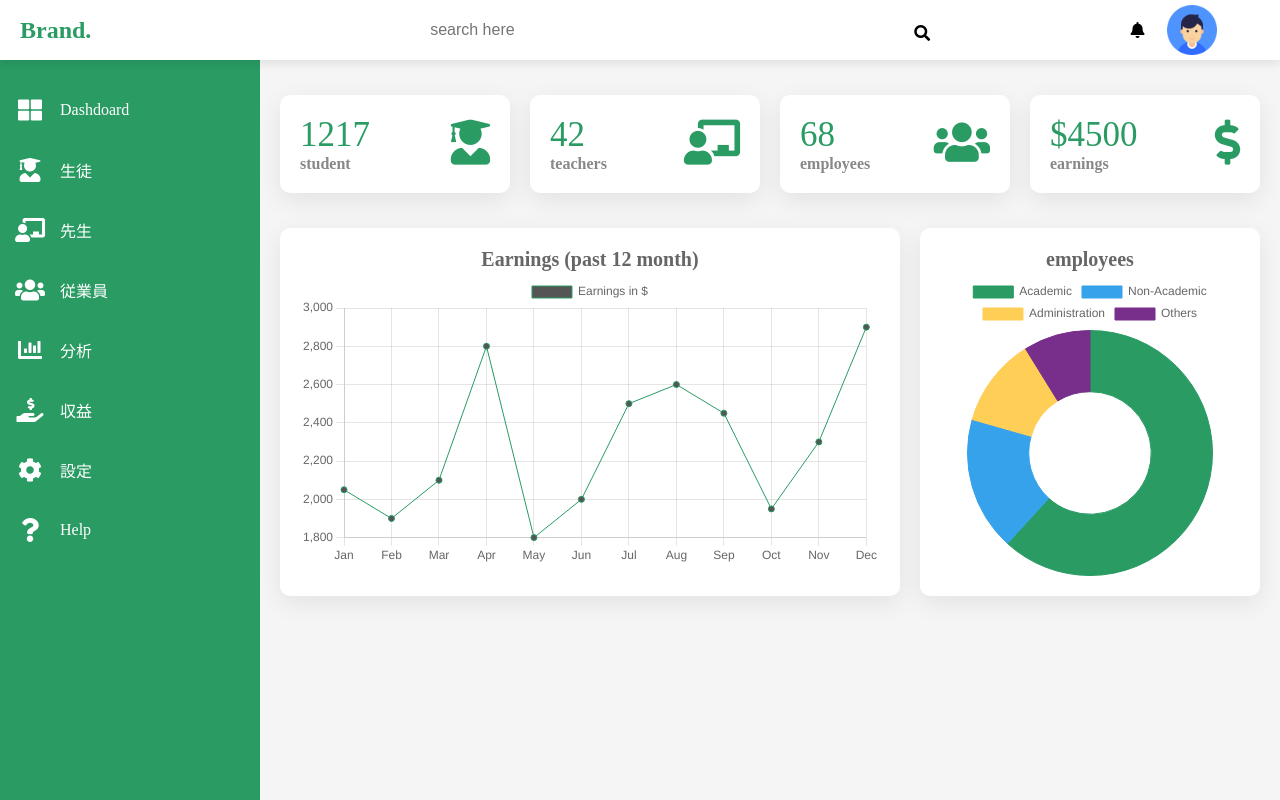
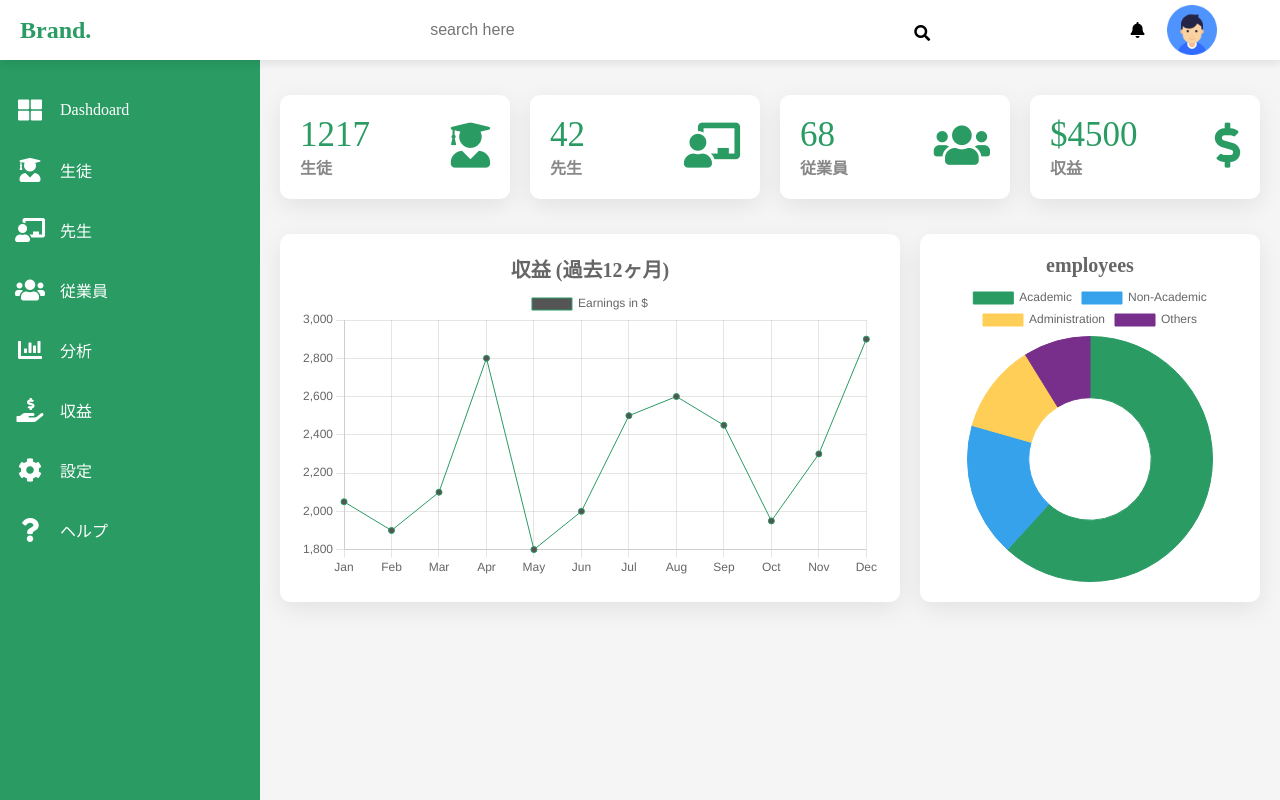
Before and after one commit to MinemuraKazumi/chartjs, a plain HTML site: page index.html in a window 1280 px wide. Drawn offline with nearby package versions, Linux system fonts and the light colour scheme.

Commit message:
日本語化

```diff
--- a/index.html
+++ b/index.html
@@ -73,7 +73,7 @@
                 <li>
                     <a href="#">
                         <i class="fas fa-question"></i>
-                        <div>Help</div>
+                        <div>ヘルプ</div>
                     </a>
                 </li>
             </ul>
@@ -83,7 +83,7 @@
                 <div class="card">
                     <div class="card-content">
                         <div class="number">1217</div>
-                        <div class="card-name">student</div>
+                        <div class="card-name">生徒</div>
                     </div>
                     <div class="icon-box">
                         <i class="fas fa-user-graduate"></i>
@@ -94,7 +94,7 @@
                 <div class="card">
                     <div class="card-content">
                         <div class="number">42</div>
-                        <div class="card-name">teachers</div>
+                        <div class="card-name">先生</div>
                     </div>
                     <div class="icon-box">
                         <i class="fas fa-chalkboard-teacher"></i>
@@ -105,7 +105,7 @@
                 <div class="card">
                     <div class="card-content">
                         <div class="number">68</div>
-                        <div class="card-name">employees</div>
+                        <div class="card-name">従業員</div>
                     </div>
                     <div class="icon-box">
                         <i class="fas fa-users"></i>
@@ -116,7 +116,7 @@
                 <div class="card">
                     <div class="card-content">
                         <div class="number">$4500</div>
-                        <div class="card-name">earnings</div>
+                        <div class="card-name">収益</div>
                     </div>
                     <div class="icon-box">
                         <i class="fas fa-dollar-sign"></i>
@@ -125,7 +125,7 @@
             </div>
             <div class="charts">
                 <div class="chart">
-                    <h2>Earnings (past 12 month)</h2>
+                    <h2>収益 (過去12ヶ月)</h2>
                     <canvas id="lineChart"></canvas>
                 </div>
                 <div class="chart doughnut-chart">
```
